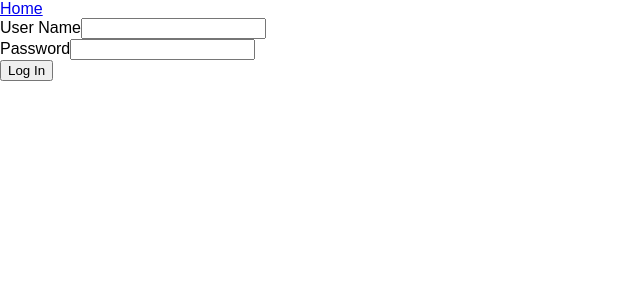
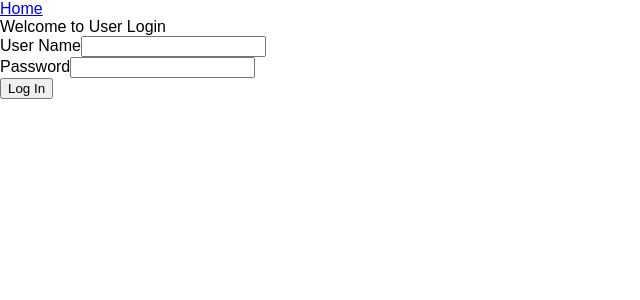
Before and after one commit to DenimCity/REACTBank, a React (Create React App) app: page /login in a window 1280 px wide. Shown: the top 300 px of the page, without its empty margins (0-640 px from the left). Built offline with nearby package versions, Linux system fonts and the light colour scheme.

Commit message:
added git ignore

```diff
--- a/src/components/LogIn.js
+++ b/src/components/LogIn.js
@@ -42,6 +42,9 @@ export default class LogIn extends Component {
     return (
       <div>
         <Link to="/">Home</Link>
+        <div>
+          Welcome to User Login
+        </div>
         <form onSubmit={this.handleSubmit}>
           <div>
             <label htmlFor="userName">User Name</label>
```
Also changed, not shown: 1 other file (tests, documents, lock files or other folders).
